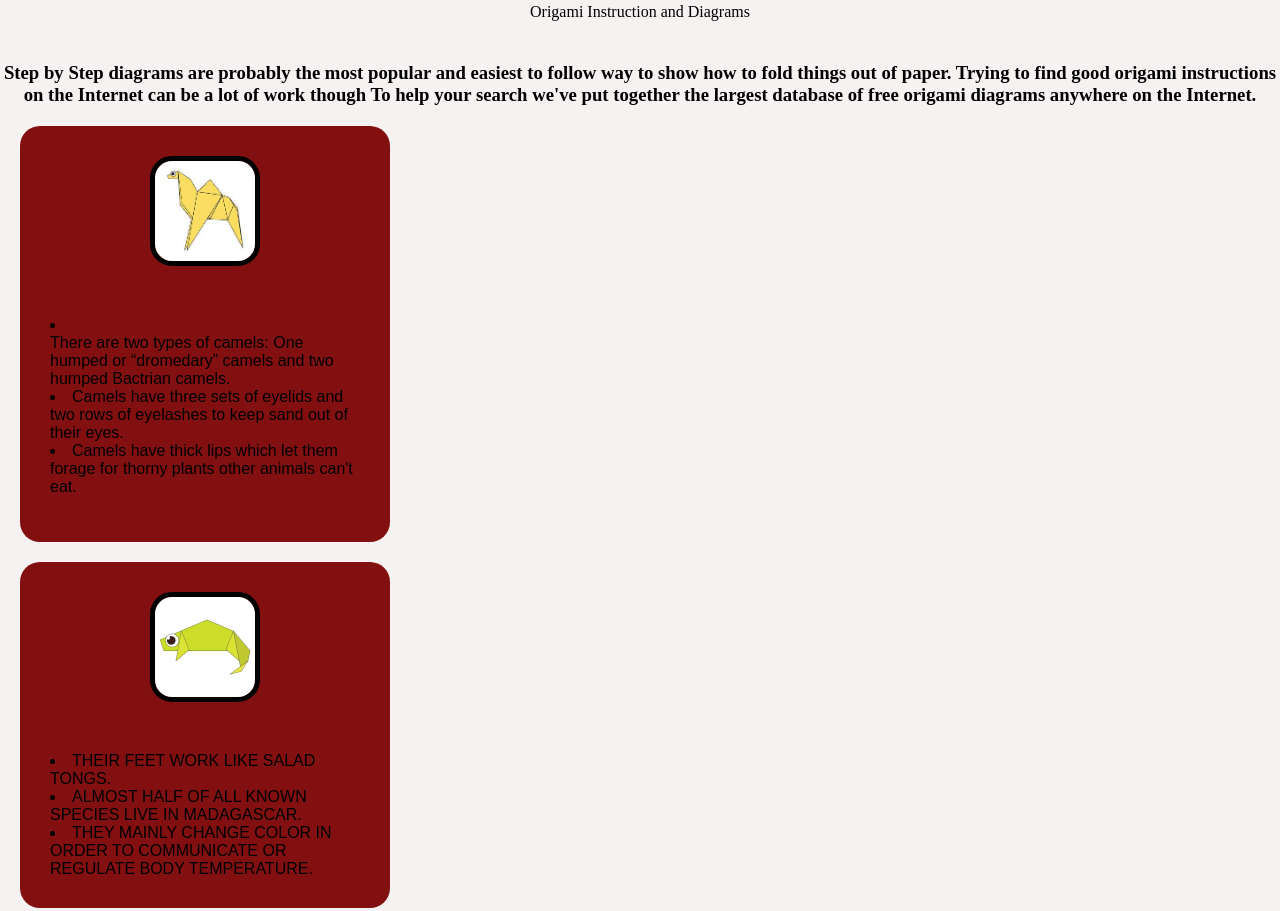
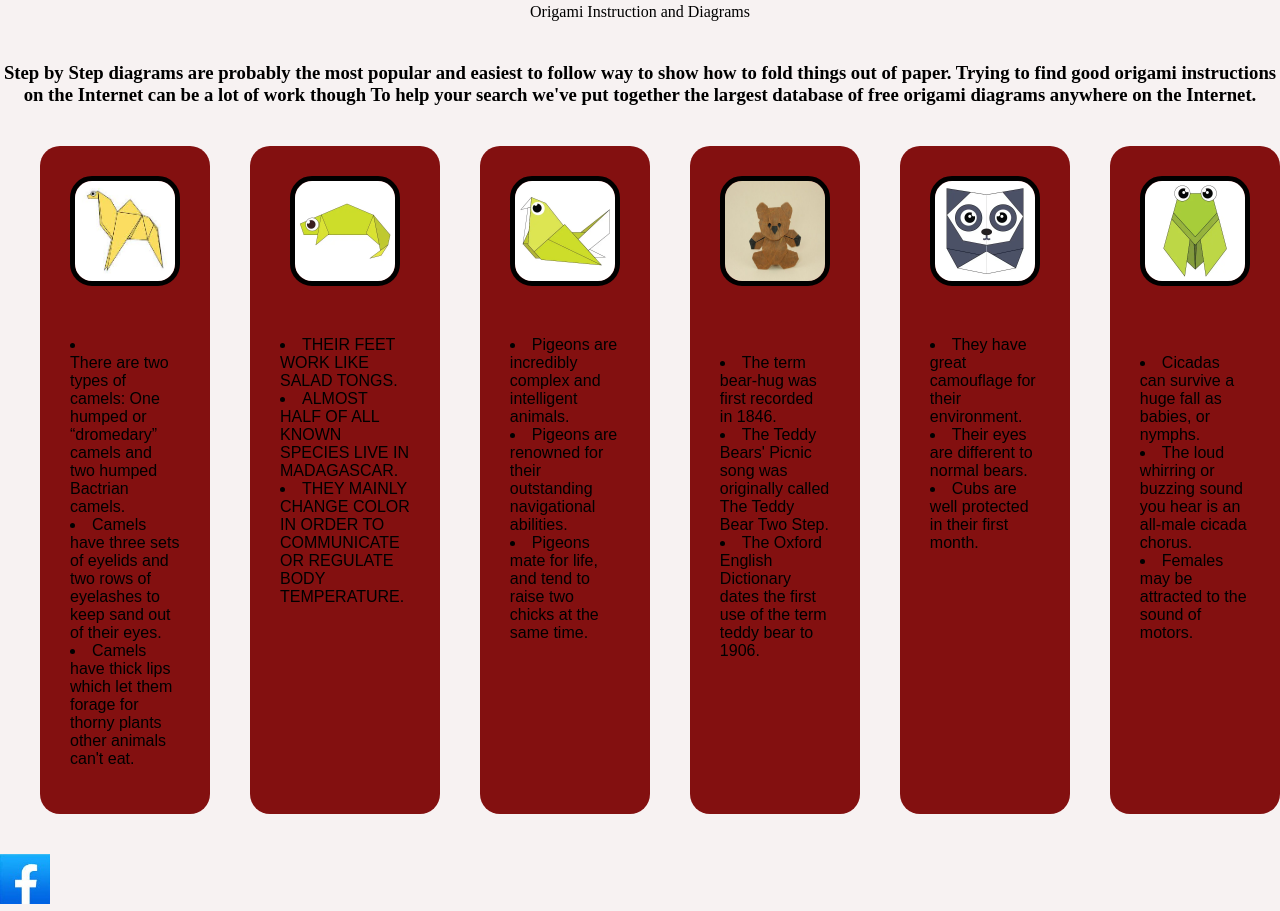
Before and after one commit to Anu-Marwaha/orgamiLakshyaProject, a plain HTML site: page index.html in a window 1280 px wide. Shown: the part 457-1368 px from the top of the page. Drawn offline with Linux system fonts and the light colour scheme.

Commit message:
Update index.html

```diff
--- a/index.html
+++ b/index.html
@@ -24,7 +24,7 @@
                 anywhere on the Internet.
             </h3>
         </div>
-        <div class="animals">
+        <div class="animal">
             <div class="origami">
                 <center>
                     <a href="https://origami.me/camel/"><img src="images/camel.jpg" width=100 height=100></a>
```
